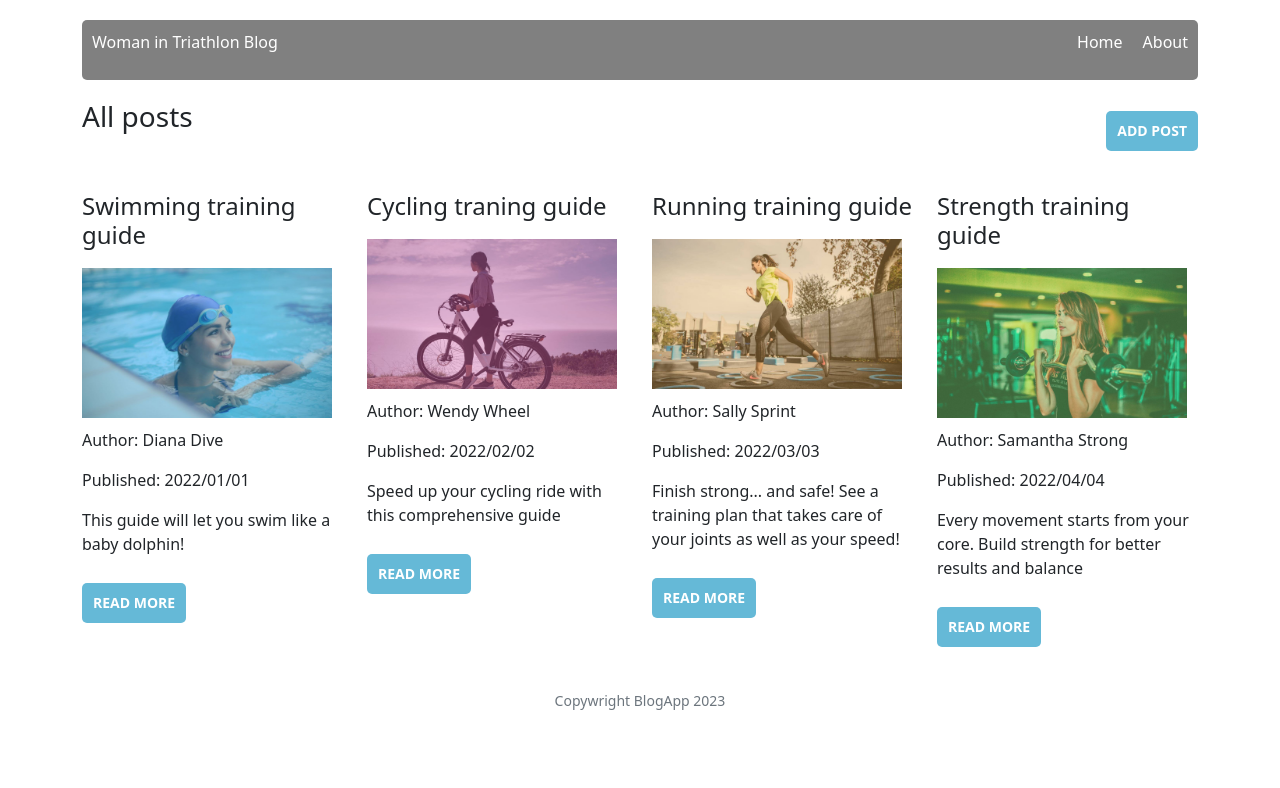
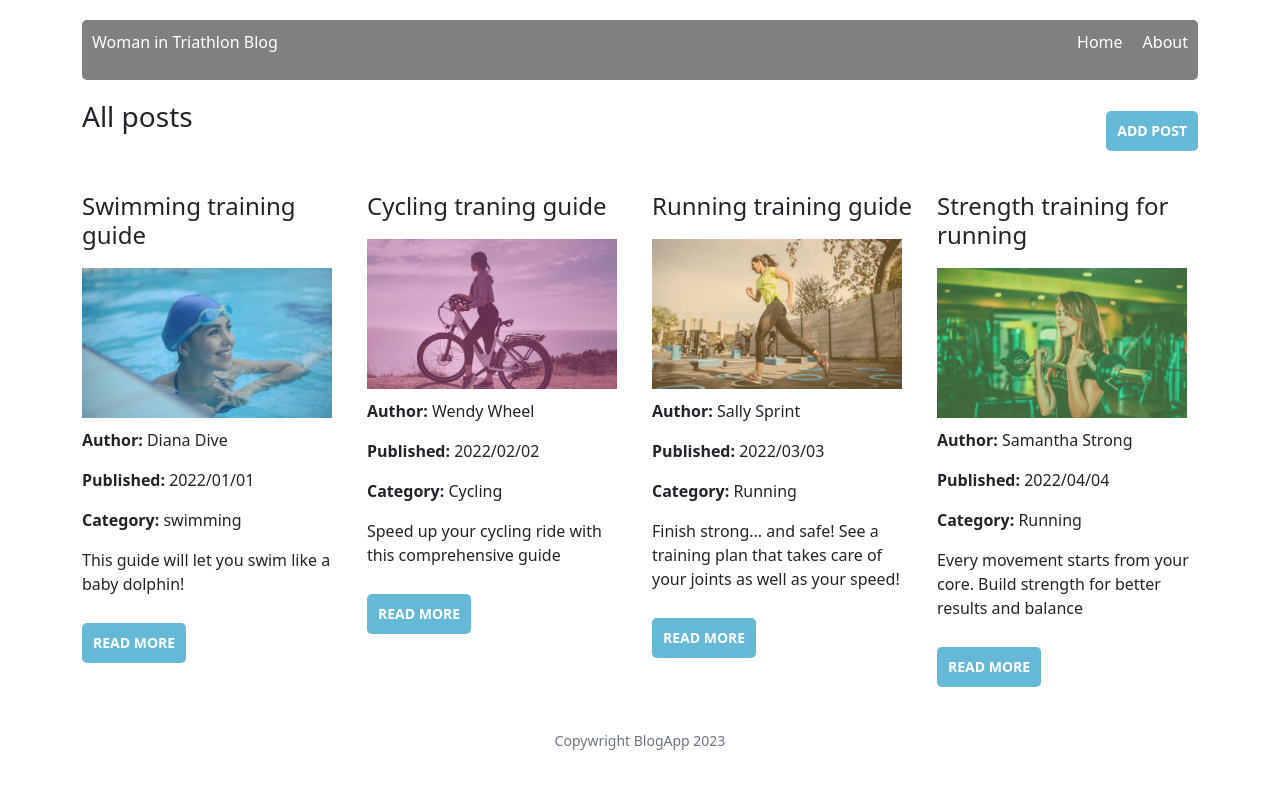
Before and after one commit to GabrielaDun/blog-react, a React (Create React App) app in the folder blog-react/: page / in a window 1280 px wide. Shown: the top 788 px of the page. Built offline with nearby package versions, Linux system fonts and the light colour scheme.

Commit message:
Added categories to initial state, to view and as an option in add a post

```diff
--- a/blog-react/src/components/features/AddPostForm/AddPostForm.js
+++ b/blog-react/src/components/features/AddPostForm/AddPostForm.js
@@ -1,3 +1,4 @@
+
 import { addPost } from '../../../redux/postsRedux';
 import PostForm from '../PostForm/PostForm';
 import { useDispatch } from 'react-redux';
@@ -13,7 +14,8 @@ const AddPostForm = () => {
     }
 
     return (
-    <PostForm action={handleSubmit} actionText='Add Post'/>
+    <PostForm action={handleSubmit} actionText='Add Post'>
+    </PostForm>
     )
 }
 
--- a/blog-react/src/components/features/PostBox/PostBox.js
+++ b/blog-react/src/components/features/PostBox/PostBox.js
@@ -15,8 +15,9 @@ const PostBox = (props) => {
                 className={styles.image}
                 alt="Triathlon Guide"
                 src={`${process.env.PUBLIC_URL}/images/${props.image}.jpg`} />
-            <p>Author: {props.author}</p>
-            <p>Published: {dateToStr(props.publishedDate)}</p>
+            <p><b>Author: </b>{props.author}</p>
+            <p><b>Published: </b>{dateToStr(props.publishedDate)}</p>
+            <p><b>Category: </b> {props.category}</p>
             <p>{props.shortDescription}</p>
             <Link className={styles.button} to={'/post/'+ props.id} ><Button>Read more</Button></Link>
         </div>
--- a/blog-react/src/components/features/PostForm/PostForm.js
+++ b/blog-react/src/components/features/PostForm/PostForm.js
@@ -1,4 +1,4 @@
-import { useState } from "react";
+import { React, useState } from "react";
 import styles from './PostForm.module.scss';
 import Button from '../Button/Button';
 
@@ -10,6 +10,8 @@ import "react-datepicker/dist/react-datepicker.css";
 
 import { useForm } from "react-hook-form";
 import { Form} from "react-bootstrap";
+import { useSelector } from "react-redux";
+import { getCategories } from '../../../redux/categoriesRedux';
 
 const PostForm = ({action, actionText, ...props}) => {
 
@@ -17,11 +19,18 @@ const PostForm = ({action, actionText, ...props}) => {
 
     const [title, setTitle] = useState(props.title || '');
     const [author, setAuthor] = useState(props.author ||'');
+    const [category, setCategory] = useState(props.category ||'');
     const [publishedDate, setPublished] = useState(props.publishedDate ||'');
     const [shortDescription, setShortDescription] = useState(props.shortDescription ||'');
     const [content, setMainConetnt] = useState (props.content ||'');
     const [dateError, setDateError] = useState(false);
     const [contentError, setContentError] = useState(false);
+
+    const categories = useSelector(getCategories);
+    console.log(categories);
+
+    const categoriesTwo = useSelector((state) => getCategories(state));
+    console.log(categoriesTwo);
 
     const handleSubmit = () => {
         setContentError(!content)
@@ -53,6 +62,21 @@ const PostForm = ({action, actionText, ...props}) => {
                 placeholder=" Enter author"
             />
             {errors.author&&<small className="d-block form-text text-danger mt-2">This field requires at least 3 characters.</small>}
+        </Form.Group>
+        <Form.Group>
+            <Form.Label>Category</Form.Label>
+            <Form.Control
+                {...register("category", {required: true})}
+                value={category}
+                onChange={e => setCategory(e.target.value)}
+                type="dropdown"
+                as="select"
+                placeholder="Enter title"
+            >
+                {categories?.map((option, index) => (
+                    <option key={index} value={option}>{option}</option>
+                ))}
+            </Form.Control>
         </Form.Group>
             <p>Published</p>
             <DatePicker
--- a/blog-react/src/components/pages/Page/Page.js
+++ b/blog-react/src/components/pages/Page/Page.js
@@ -18,9 +18,10 @@ const Page = () => {
         <div className={styles.page}>
             <div >
                 <h2>{listData.title}</h2>
-                <p><span>Author: </span>{listData.author}</p>
-                <p><span>Published: </span>{dateToStr(listData.publishedDate)}</p>
-                <p>Content:</p>
+                <p><b>Author: </b>{listData.author}</p>
+                <p><b>Published: </b>{dateToStr(listData.publishedDate)}</p>
+                <p><b>Category:</b> {listData.category}</p>
+                <p><b>Content:</b></p>
                 <p dangerouslySetInnerHTML={{ __html: listData.content }} />
             </div>
             <div className={styles.subpage}>
--- /dev/null
+++ b/blog-react/src/redux/categoriesRedux.js
@@ -0,0 +1,22 @@
+//variables
+const ADD_CATEGORY = 'app/categories/ADD_CATEGORY';
+//selectors
+export const getCategories = state => state.categories;
+
+// action creators
+export const addCategory = (payload) => ({
+  type: ADD_CATEGORY,
+  payload
+})
+
+
+const categoriesReducer = (statePart = [], action) => {
+  switch (action.type) {
+    case ADD_CATEGORY:
+      return [...statePart, action.payload];
+    default:
+      return statePart;
+  }
+};
+
+export default categoriesReducer;
--- a/blog-react/src/redux/initialState.js
+++ b/blog-react/src/redux/initialState.js
@@ -1,5 +1,7 @@
 
 const initialState = {
+
+
     posts: [
         {
             id: '1',
@@ -8,6 +10,7 @@ const initialState = {
             shortDescription: 'This guide will let you swim like a baby dolphin!',
             content: 'Main content of the article',
             publishedDate: new Date('01-01-2022'),
+            category: 'swimming',
             author: 'Diana Dive'
         },
         {
@@ -17,6 +20,7 @@ const initialState = {
             shortDescription: 'Speed up your cycling ride with this comprehensive guide',
             content: 'Main content of the article',
             publishedDate: new Date('02-02-2022'),
+            category: 'Cycling',
             author: 'Wendy Wheel'
         },
         {
@@ -26,19 +30,28 @@ const initialState = {
             shortDescription: 'Finish strong... and safe! See a training plan that takes care of your joints as well as your speed!',
             content: 'Main content of the article',
             publishedDate: new Date('03-03-2022'),
+            category: 'Running',
             author: 'Sally Sprint'
         },
         {
             id: '4',
-            title: 'Strength training guide',
+            title: 'Strength training for running',
             image: 'strength',
             shortDescription: 'Every movement starts from your core. Build strength for better results and balance',
             content: 'Main content of the article',
             publishedDate: new Date('04-04-2022'),
+            category: 'Running',
             author: 'Samantha Strong'
         }
 
-    ]
+    ],
+    categories: [
+        'Select a category...',
+        'Running',
+        'Swimming',
+        'Cycling'
+      ]
+
 }
 
 
--- a/blog-react/src/redux/postsRedux.js
+++ b/blog-react/src/redux/postsRedux.js
@@ -2,7 +2,7 @@ import shortid from 'shortid';
 
 //selectors
 export const getAllPosts = state => state.posts;
-export const getPostsById = ({ posts }, postId) => posts.find(post => post.id === postId)
+export const getPostsById = ({ posts }, postId) => posts.find(post => post.id === postId);
 
 // actions
 const createActionName = actionName => `app/posts/${actionName}`;
--- a/blog-react/src/redux/store.js
+++ b/blog-react/src/redux/store.js
@@ -1,9 +1,11 @@
 import { createStore, combineReducers } from 'redux';
 import initialState from './initialState';
 import postsReducer from './postsRedux';
+import categoriesReducer from './categoriesRedux';
 
 const subreducers = {
   posts: postsReducer,
+  categories: categoriesReducer,
 }
 
 const reducer = combineReducers(subreducers);
```
